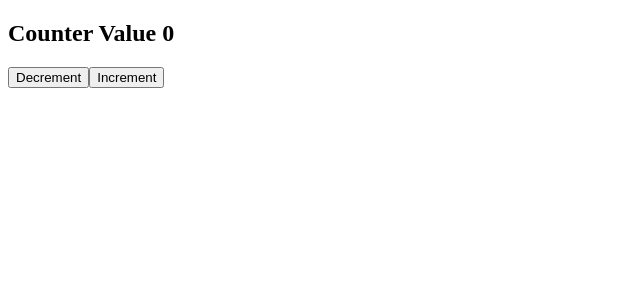
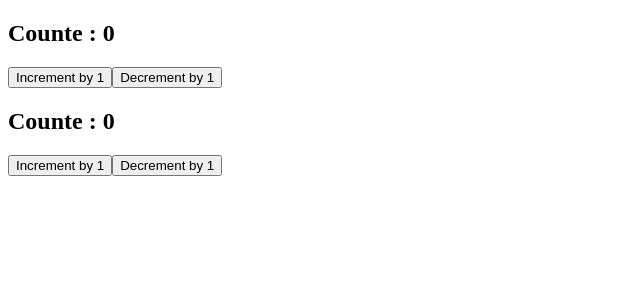
Before and after one commit to TRISHAN00/react-form-handling, a React (Create React App) app: page / in a window 1280 px wide. Shown: the top 300 px of the page, without its empty margins (0-640 px from the left). Built offline with nearby package versions, Linux system fonts and the light colour scheme.

Commit message:
use multiple counter

```diff
--- a/src/App.js
+++ b/src/App.js
@@ -1,10 +1,10 @@
 import React from 'react'
-import CounterReducer from './components/useReducer/CounterReducer'
+import ComplexCounter from './components/useReducer/ComplexCounter'
 
 function App () {
   return (
     <div className='app'>
-      <CounterReducer />
+      <ComplexCounter />
     </div>
   )
 }
--- /dev/null
+++ b/src/components/useReducer/ComplexCounter.js
@@ -0,0 +1,62 @@
+import React, { useReducer } from 'react'
+
+const initialState = {
+  counter: 0,
+  counter2: 0
+}
+
+const reducer = (state, action) => {
+  switch (action.type) {
+    case 'increment':
+      return { ...state, counter: state.counter + 1 }
+    case 'decrement':
+      return { ...state, counter: state.counter - 1 }
+    case 'increment2':
+      return { ...state, counter2: state.counter2 + 1 }
+    case 'decrement2':
+      return { ...state, counter2: state.counter2 - 1 }
+    default:
+      return state
+  }
+}
+
+function ComplexCounter () {
+  const [count, dispatch] = useReducer(reducer, initialState)
+
+  return (
+    <div>
+      <h2>Counte : {count.counter}</h2>
+      <button
+        onClick={() =>
+          dispatch({
+            type: 'increment'
+          })
+        }
+      >
+        Increment by 1
+      </button>
+
+      <button onClick={() => dispatch({ type: 'decrement' })}>
+        Decrement by 1
+      </button>
+
+      {/* icnrement or decrement 2 */}
+      <h2>Counte : {count.counter2}</h2>
+      <button
+        onClick={() =>
+          dispatch({
+            type: 'increment2'
+          })
+        }
+      >
+        Increment by 1
+      </button>
+
+      <button onClick={() => dispatch({ type: 'decrement2' })}>
+        Decrement by 1
+      </button>
+    </div>
+  )
+}
+
+export default ComplexCounter
--- a/src/components/useReducer/CounterReducer.js
+++ b/src/components/useReducer/CounterReducer.js
@@ -1,6 +1,7 @@
 import React, { useReducer } from 'react'
 
 const initialState = 0
+
 const reducer = (state, action) => {
   switch (action) {
     case 'increment':
@@ -16,12 +17,15 @@ function CounterReducer () {
   const [count, dispatch] = useReducer(reducer, initialState)
   return (
     <div>
-      <h2>Counter Value {count}</h2>
-      <button onClick={() => dispatch('decrement')} type='button'>
-        Decrement
-      </button>
+      <h1>Counter Value : {count}</h1>
       <button onClick={() => dispatch('increment')} type='button'>
         Increment
+      </button>
+      <button
+        onClick={() => count !== 0 && dispatch('decrement')}
+        type='button'
+      >
+        Decrement
       </button>
     </div>
   )
```
